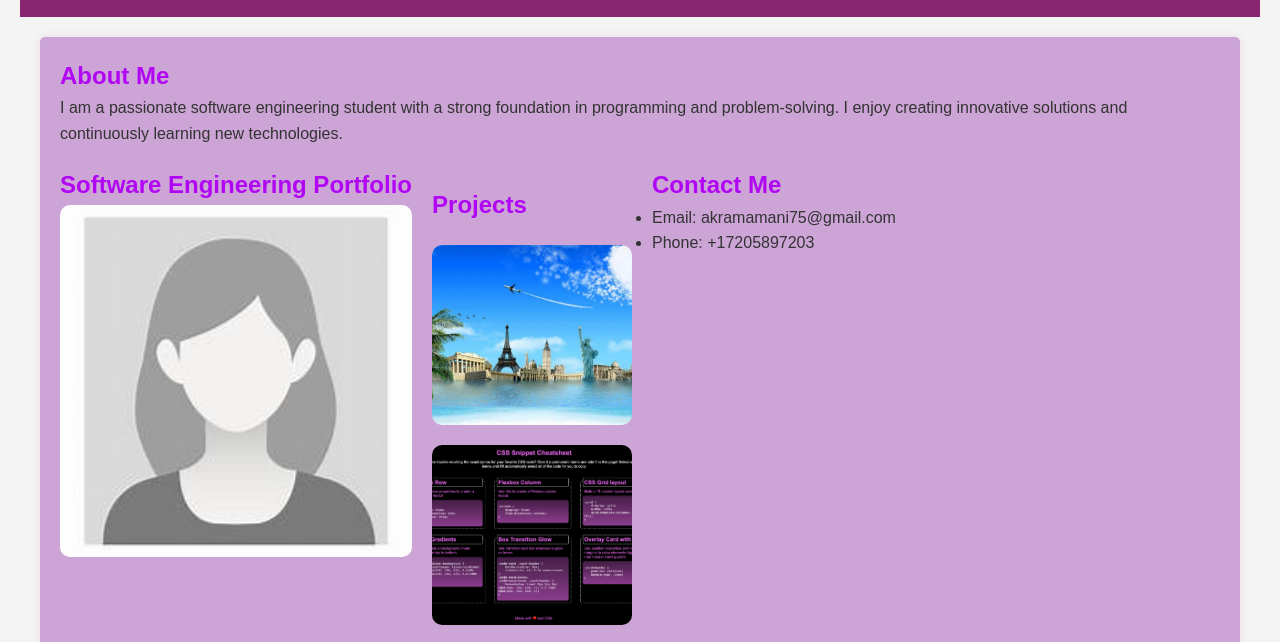
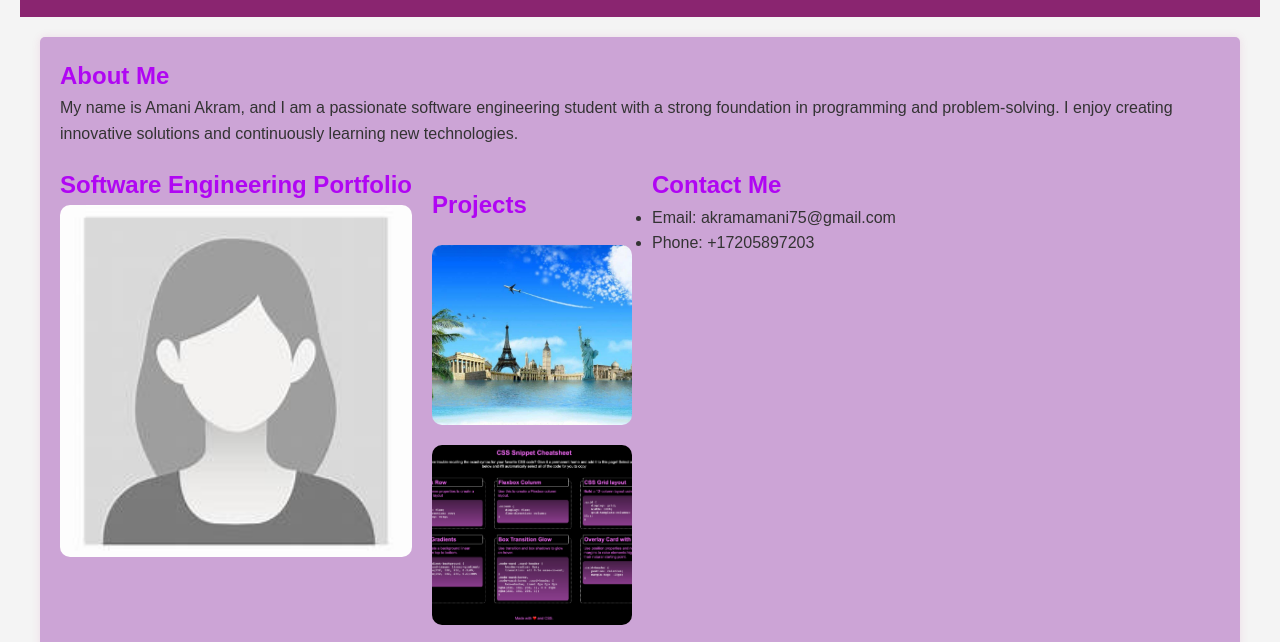
Before and after one commit to Amaniakram/Portfolio, a plain HTML site: page index.html in a window 1280 px wide. Shown: the part 143-785 px from the top of the page. Drawn offline with Linux system fonts and the light colour scheme.

Commit message:
add a final touch

```diff
--- a/index.html
+++ b/index.html
@@ -24,7 +24,7 @@
         <div class="container">
             <section id="about-me" class="about-me">
                 <h2>About Me</h2>
-                <p>I am a passionate software engineering student with a strong foundation in programming and problem-solving. I enjoy creating innovative solutions and continuously learning new technologies.</p>
+                <p> My name is Amani Akram, and I am a passionate software engineering student with a strong foundation in programming and problem-solving. I enjoy creating innovative solutions and continuously learning new technologies.</p>
             </section>
 
             <section class="hero-image">
```
